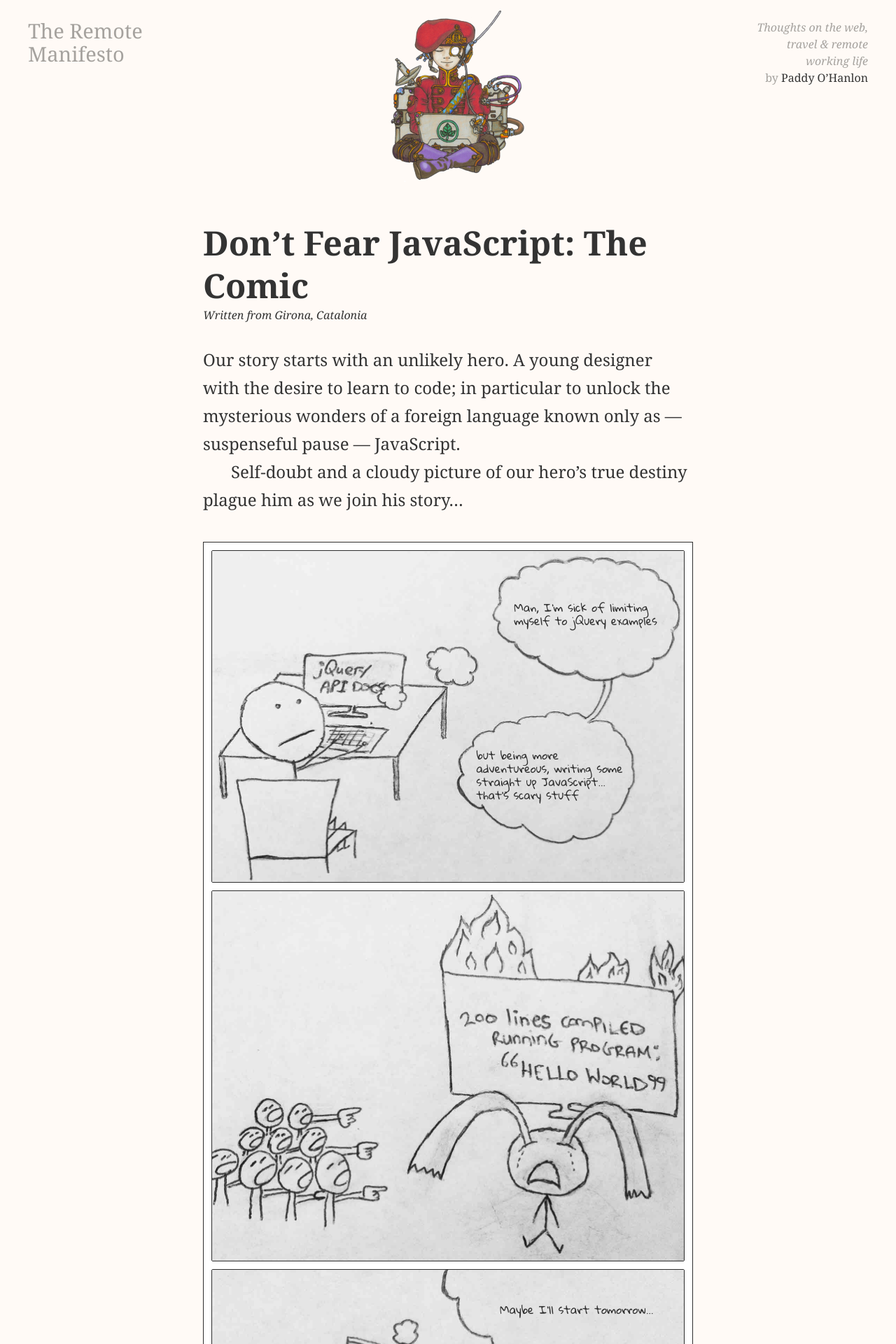
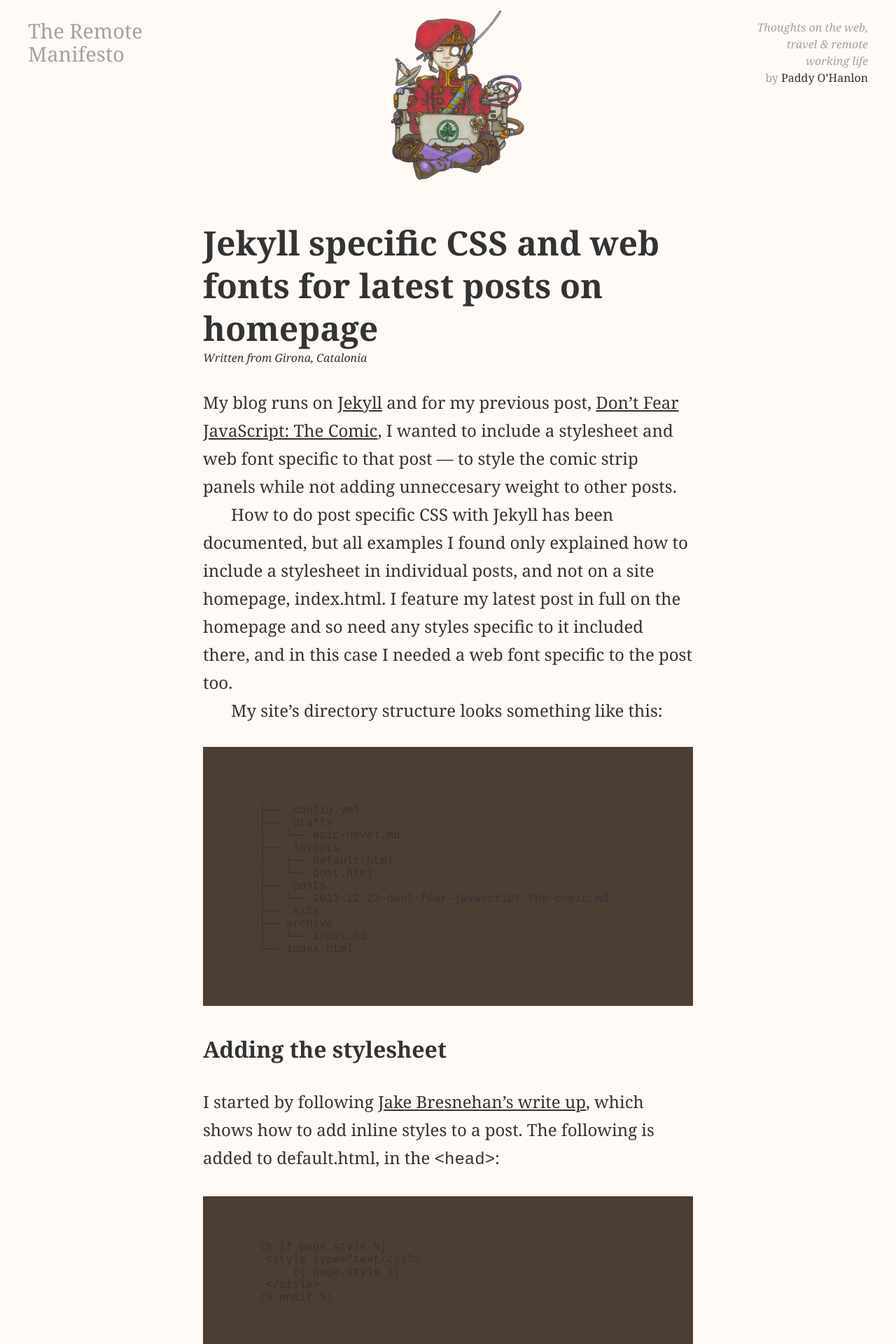
Before and after one commit to paddyohanlon/remote-manifesto, a Jekyll site: the page built from index.html, in a window 1280 px wide. Shown: the top 1920 px of the page at 70% size. Built offline with Jekyll 4.4.1, drawn with Linux system fonts in a browser that asks for light colours; Markdown is read by kramdown in place of the engine named in the settings; comment, search, counter and statistics services are not loaded; some of the changed text lies outside the part shown.

Commit message:
Finish jekyll post specific css.

```diff
--- a/_drafts/2013-11-09-genetics-talent-skill-and-natural-fitness.markdown
+++ b/_drafts/2013-11-09-genetics-talent-skill-and-natural-fitness.markdown
@@ -2,7 +2,6 @@
 layout: post
 title:  "Genetics, Talent, Skill and Natural Fitness"
 description: Are some people naturally fit and others limited by genetics? Opinion-based thoughts on self-imposed limitations.
-date:   2013-11-09 12:12:12
 categories: articles
 location: from the air, between Girona, Catalonia and Dublin, Ireland
 ---
--- a/_drafts/2013-12-14-when-is-flat-design-right.markdown
+++ b/_drafts/2013-12-14-when-is-flat-design-right.markdown
@@ -2,7 +2,6 @@
 layout: post
 title:  "On design style and trends"
 description: When is a visual style right? And when is it appropriate to go with the trend?
-date:   2013-12-14 18:44:00
 categories: design
 location: Dublin, Ireland
 ---
--- /dev/null
+++ b/_posts/2014-01-02-jekyll-post-specific-css-and-webfonts.md
@@ -0,0 +1,93 @@
+---
+layout: post
+title:  "Jekyll specific CSS and web fonts for latest posts on homepage"
+description: How to add a stylesheet and web fonts for specific posts and latest posts on the homepage with Jekyll; how to do some post art direction with Jekyll.
+categories: code
+tags: Jekyll
+location: Girona, Catalonia
+---
+
+My blog runs on [Jekyll](http://jekyllrb.com) and for my previous post, [Don’t Fear JavaScript: The Comic](http://remotemanifesto.com/code/2013/12/23/dont-fear-javascript-the-comic.html), I wanted to include a stylesheet and web font specific to that post — to style the comic strip panels while not adding unneccesary weight to other posts.
+
+How to do post specific CSS with Jekyll has been documented, but all examples I found only explained how to include a stylesheet in individual posts, and not on a site homepage, index.html. I feature my latest post in full on the homepage and so need any styles specific to it included there, and in this case I needed a web font specific to the post too.
+
+My site’s directory structure looks something like this:
+
+    .
+    ├── _config.yml
+    ├── _drafts
+    |   └── epic-novel.md
+    ├── _layouts
+    |   ├── default.html
+    |   └── post.html
+    ├── _posts
+    |   └── 2013-12-23-dont-fear-javascript-the-comic.md
+    ├── _site
+    ├── archive
+    |   └── index.md
+    └── index.html
+
+### Adding the stylesheet
+
+I started by following [Jake Bresnehan’s write up](http://web-design-weekly.com/blog/2013/04/07/unique-post-styling-with-jekyll/), which shows how to add inline styles to a post. The following is added to default.html, in the `<head>`:
+
+    {% raw %}
+    {% if page.style %}
+     <style type="text/css">
+         {{ page.style }}
+     </style>
+    {% endif %}
+    {% endraw %}
+
+That snippet only adds the styles to a post when it has a style variable in its front-matter. To add styles to the homepage, index.html, only when that post is the latest post, I added the following:
+
+    {% raw %}
+    {% if site.posts.first.style %}
+      <link rel="stylesheet" href="/css/art-direction/{{ site.posts.first.style }}">
+    {% elsif page.style %}
+      <link rel="stylesheet" href="/css/art-direction/{{ page.style }}">
+    {% endif %}
+    {% endraw %}
+
+The first if statement checks to see if the latest post on index.html has a style variable in its front-matter, if it does the link to the named stylesheet is created.
+
+The second statement checks to see if the file being generated is a post, as in Jake’s code snippet, and if it has a style variable in its front-matter. If it does the link to the named stylesheet is created.
+
+You’ll notice I also opted for a separate stylesheet file, instead of adding inline styles, kept in an art-direction folder.
+
+### Adding the web font
+
+To include the Google web font I used the same setup, only using a “googlewebfonts” variable in the front-matter:
+
+    {% raw %}
+    {% if site.posts.first.style %}
+      <link rel="stylesheet" href="/css/art-direction/{{ site.posts.first.style }}">
+    {% elsif page.style %}
+      <link rel="stylesheet" href="/css/art-direction/{{ page.style }}">
+    {% endif %}
+
+    {% if site.posts.first.googlewebfonts %}
+      <link href='http://fonts.googleapis.com/css?family={{ site.posts.first.googlewebfonts }}'>
+    {% elsif page.googlewebfonts %}
+      <link href='http://fonts.googleapis.com/css?family={{ page.googlewebfonts }}'>
+    {% endif %}
+    {% endraw %}
+
+And my front-matter for the comic post looks like this:
+
+    {% raw %}
+    ---
+    layout: post
+    title:  "Don’t Fear JavaScript: The Comic"
+    description: A short comic strip about a hero undertaking the learning of a language called JavaScript.
+    date: 2013-12-23 19:00:00
+    categories: code
+    tags: JavaScript, comics, fun
+    location: Girona, Catalonia
+
+    style: javascript-comic-001.css
+    googlewebfonts: Gloria+Hallelujah
+    ---
+    {% endraw %}
+
+That’s it. I considered working out a way to tidy up the “if else” statements, but the beauty of a static site generator is that the files are static, so there is nothing to be gained from brevity in this case.
--- a/css/_color.scss
+++ b/css/_color.scss
@@ -1,7 +1,9 @@
 $color-bg: #FFFAF6;
 $color-brand: darken(#6f572d,8.4%);
+$color-brown: #4D3E34;
 $color-hover: #9470C0;
 $color-text: #333;
 $color-subtle: #666;
 $color-faded: #a5a29e;
 $color-footer-bg: #F0E8E0;
+$white: #fff;
--- a/css/_syntax.scss
+++ b/css/_syntax.scss
@@ -1,4 +1,3 @@
-.highlight  { background: #ffffff; }
 .highlight .c { color: #999988; font-style: italic } /* Comment */
 .highlight .err { color: #a61717; background-color: #e3d2d2 } /* Error */
 .highlight .k { font-weight: bold } /* Keyword */
--- a/css/main.css
+++ b/css/main.css
@@ -548,8 +548,13 @@ li p {
 }
 
 .highlight {
-  margin: 1em 0;
-  padding: .5em 1em;
+  background: #4d3e34;
+  margin: 2em 0 2.5em 0;
+  padding: 1em 2.5em;
+}
+
+.language-text {
+  color: white;
 }
 
 small {
@@ -576,9 +581,10 @@ h2 + p,
 h3 + p,
 h4 + p,
 h5 + p,
+figure + p,
 .lead + p,
 .fleuron + p,
-figure + p {
+.highlight + p {
   text-indent: 0;
 }
 
@@ -843,10 +849,6 @@ img[src*='http://www.gravatar.com'] {
     margin-top: -13rem;
   }
 }
-.highlight {
-  background: #ffffff;
-}
-
 .highlight .c {
   color: #999988;
   font-style: italic;
```
Also changed, not shown: _drafts/2014-01-01-jekyll-post-specific-css-and-webfonts.markdown (deleted, +0 -40 lines), css/_typography.scss (+10 -3 lines).
